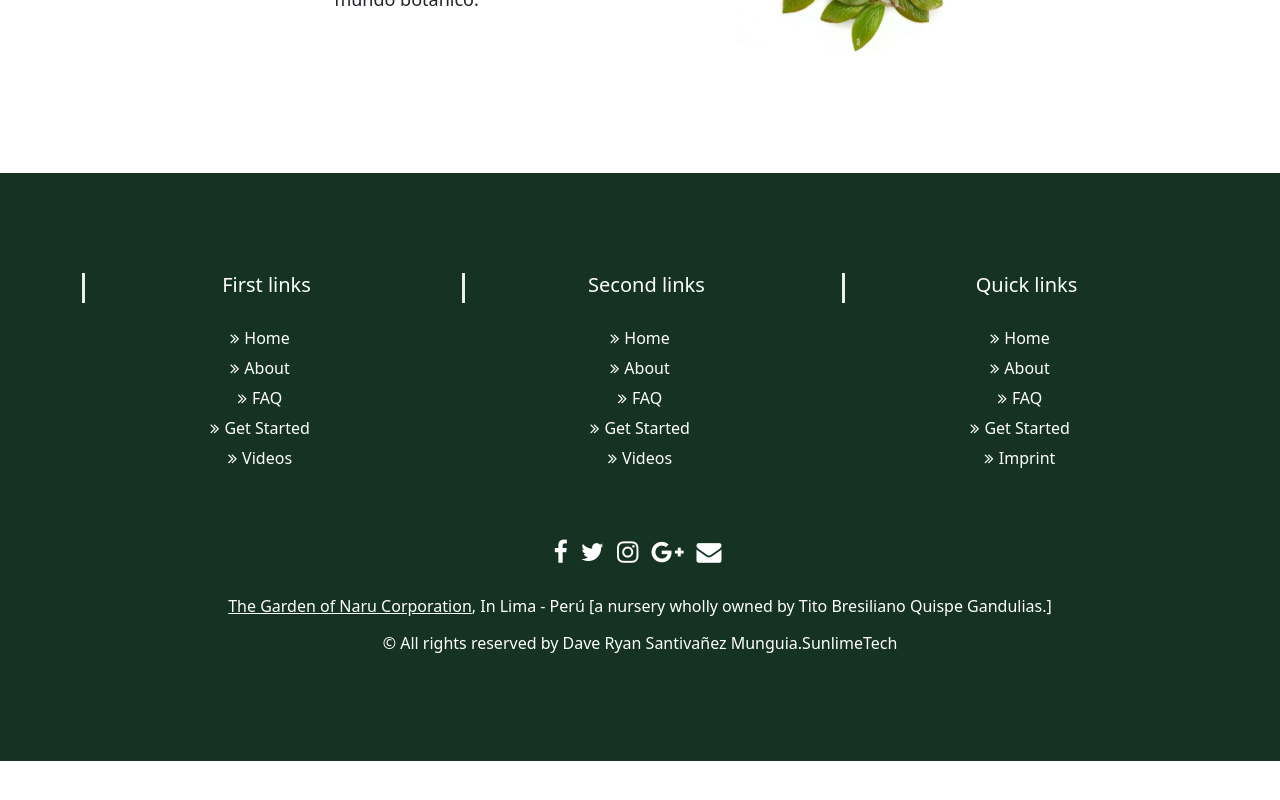
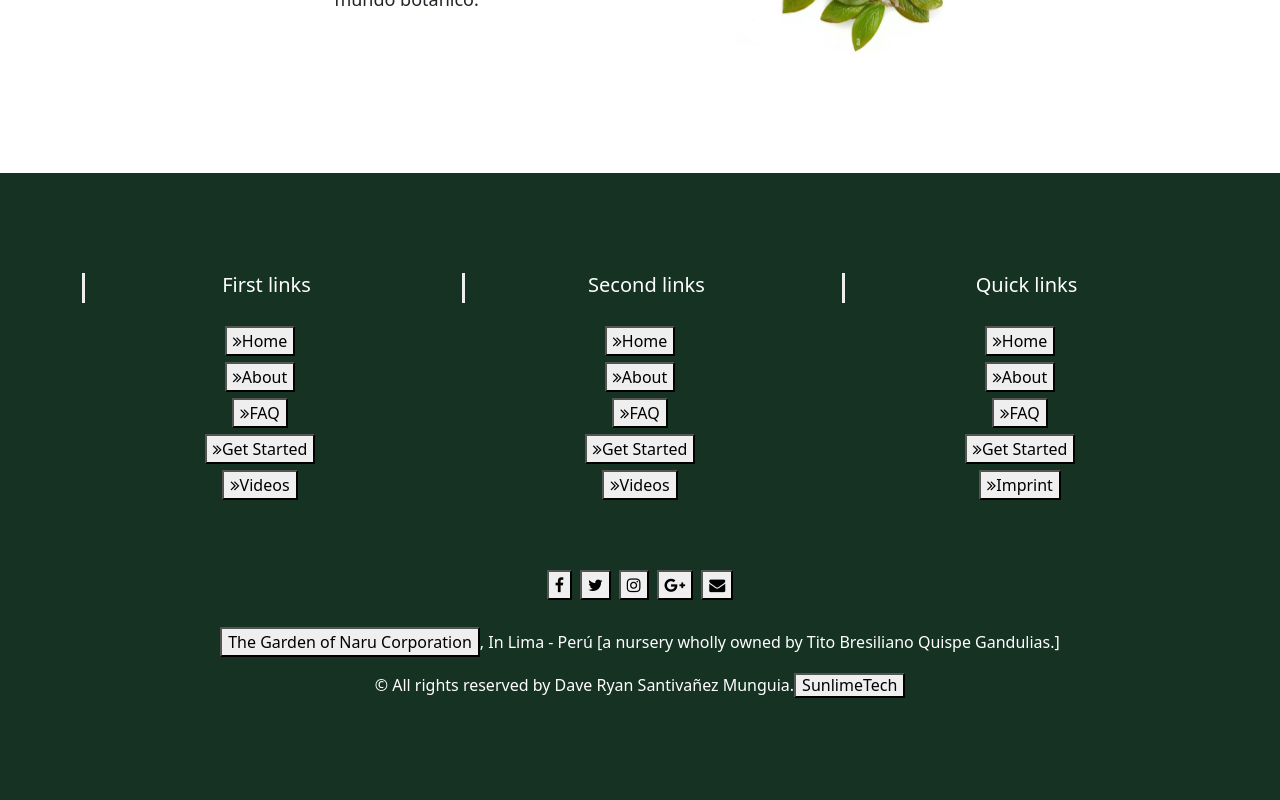
Before and after one commit to XxDavexXX/ReactJardinDeNaru, a React (Create React App) app: page /nosotros in a window 1280 px wide. Shown: the part 3912-4712 px from the top of the page. Before the commit the page ends 4673 px from the top, so only its background shows below. Built offline with nearby package versions, Linux system fonts and the light colour scheme.

Commit message:
progreso

```diff
--- a/src/components/ComprarPlantas.js
+++ b/src/components/ComprarPlantas.js
@@ -237,13 +237,6 @@ function ComprarPlantas() {
                                 <button className="btn btn-secondary dropdown-toggle btn_buscar_por titulo_buscar_por" type="button" data-bs-toggle="dropdown" aria-expanded="false">
                                     Filtrar por
                                 </button>
-                                <ul className="dropdown-menu">
-                                    <li><a href="#" className="dropdown-item">Relevancia</a></li>
-                                    <li><a href="#" className="dropdown-item">Nombre de la A a la Z</a></li>
-                                    <li><a href="#" className="dropdown-item">Nombre de la Z a la A</a></li>
-                                    <li><a href="#" className="dropdown-item">Precio: de más bajo a más alto</a></li>
-                                    <li><a href="#" className="dropdown-item">Precio: de más alto a más bajo</a></li>
-                                </ul>
 
                             </div>
                         </div>
--- a/src/components/Eventos.js
+++ b/src/components/Eventos.js
@@ -50,7 +50,7 @@ function Eventos() {
                                 </div>
 
                             </div>
-                            <a className="link_section_uno" href="#">Leer Más...</a>
+                            <button className="link_section_uno" href="#">Leer Más...</button>
                         </div>
                     </div>
                 </div>
--- a/src/components/Fotter.js
+++ b/src/components/Fotter.js
@@ -12,58 +12,58 @@ function Fotter() {
               <div className="col-xs-12 col-sm-4 col-md-4">
                 <h5>First links</h5>
                 <ul className="list-unstyled quick-links">
-                  <li><a href="#"><i className="fa fa-angle-double-right"></i>Home</a></li>
-                  <li><a href="#"><i className="fa fa-angle-double-right"></i>About</a></li>
-                  <li><a href="#"><i className="fa fa-angle-double-right"></i>FAQ</a></li>
-                  <li><a href="#"><i className="fa fa-angle-double-right"></i>Get Started</a></li>
-                  <li><a href="#"><i className="fa fa-angle-double-right"></i>Videos</a></li>
+                  <li><button ><i className="fa fa-angle-double-right"></i>Home</button></li>
+                  <li><button ><i className="fa fa-angle-double-right"></i>About</button></li>
+                  <li><button ><i className="fa fa-angle-double-right"></i>FAQ</button></li>
+                  <li><button ><i className="fa fa-angle-double-right"></i>Get Started</button></li>
+                  <li><button ><i className="fa fa-angle-double-right"></i>Videos</button></li>
                 </ul>
               </div>
               <div className="col-xs-12 col-sm-4 col-md-4">
                 <h5>Second links</h5>
                 <ul className="list-unstyled quick-links">
-                  <li><a href="#"><i className="fa fa-angle-double-right"></i>Home</a></li>
-                  <li><a href="#"><i className="fa fa-angle-double-right"></i>About</a></li>
-                  <li><a href="#"><i className="fa fa-angle-double-right"></i>FAQ</a></li>
-                  <li><a href="#"><i className="fa fa-angle-double-right"></i>Get Started</a></li>
-                  <li><a href="#"><i className="fa fa-angle-double-right"></i>Videos</a></li>
+                  <li><button ><i className="fa fa-angle-double-right"></i>Home</button></li>
+                  <li><button ><i className="fa fa-angle-double-right"></i>About</button></li>
+                  <li><button ><i className="fa fa-angle-double-right"></i>FAQ</button></li>
+                  <li><button ><i className="fa fa-angle-double-right"></i>Get Started</button></li>
+                  <li><button ><i className="fa fa-angle-double-right"></i>Videos</button></li>
                 </ul>
               </div>
               <div className="col-xs-12 col-sm-4 col-md-4">
                 <h5>Quick links</h5>
                 <ul className="list-unstyled quick-links">
-                  <li><a href="#"><i className="fa fa-angle-double-right"></i>Home</a></li>
-                  <li><a href="#"><i className="fa fa-angle-double-right"></i>About</a></li>
-                  <li><a href="#"><i className="fa fa-angle-double-right"></i>FAQ</a></li>
-                  <li><a href="#"><i className="fa fa-angle-double-right"></i>Get Started</a></li>
-                  <li><a href="https://wwwe.sunlimetech.com" title="Design and developed by"><i className="fa fa-angle-double-right"></i>Imprint</a></li>
+                  <li><button ><i className="fa fa-angle-double-right"></i>Home</button></li>
+                  <li><button ><i className="fa fa-angle-double-right"></i>About</button></li>
+                  <li><button ><i className="fa fa-angle-double-right"></i>FAQ</button></li>
+                  <li><button ><i className="fa fa-angle-double-right"></i>Get Started</button></li>
+                  <li><button title="Design and developed by"><i className="fa fa-angle-double-right"></i>Imprint</button></li>
                 </ul>
               </div>
             </div>
             <div className="row">
               <div className="col-xs-12 col-sm-12 col-md-12 mt-2 mt-sm-5">
                 <ul className="list-unstyled list-inline social text-center">
-                  <li className="list-inline-item"><a href="#"><i className="fa fa-facebook"></i></a></li>
-                  <li className="list-inline-item"><a href="#"><i className="fa fa-twitter"></i></a></li>
-                  <li className="list-inline-item"><a href="#"><i className="fa fa-instagram"></i></a></li>
-                  <li className="list-inline-item"><a href="#"><i className="fa fa-google-plus"></i></a></li>
-                  <li className="list-inline-item"><a href="#" target="_blank"><i className="fa fa-envelope"></i></a></li>
+                  <li className="list-inline-item"><button ><i className="fa fa-facebook"></i></button></li>
+                  <li className="list-inline-item"><button ><i className="fa fa-twitter"></i></button></li>
+                  <li className="list-inline-item"><button ><i className="fa fa-instagram"></i></button></li>
+                  <li className="list-inline-item"><button ><i className="fa fa-google-plus"></i></button></li>
+                  <li className="list-inline-item"><button  target="_blank"><i className="fa fa-envelope"></i></button></li>
                 </ul>
               </div>
             </div>
             <div className="row">
               <div className="col-xs-12 col-sm-12 col-md-12 mt-2 mt-sm-2 text-center text-white">
-                <p><u><a href="https://www.nationaltransaction.com/">The Garden of Naru Corporation</a></u>, In Lima - Perú [a nursery wholly owned by Tito Bresiliano Quispe Gandulias.]</p>
+                <p><u><button>The Garden of Naru Corporation</button></u>, In Lima - Perú [a nursery wholly owned by Tito Bresiliano Quispe Gandulias.]</p>
                 <p className="h6">
                   &copy; All rights reserved by Dave Ryan Santivañez Munguia.
-                  <a
+                  <button
                     className="text-green ml-2"
                     href="https://www.sunlimetech.com"
                     target="_blank"
                     rel="noopener noreferrer"
                   >
                     SunlimeTech
-                  </a>
+                  </button>
                 </p>
 
               </div>
--- a/src/components/Home.js
+++ b/src/components/Home.js
@@ -30,17 +30,17 @@ function Home() {
             <div className="primer_content">
               <div className="content-all">
                 <div className="content-carrousel">
-                  <figure><img src={planta_img1} /></figure>
-                  <figure><img src={planta_img1} /></figure>
-                  <figure><img src={planta_img2} /></figure>
-                  <figure><img src={planta_img3} /></figure>
-                  <figure><img src={planta_img4} /></figure>
-                  <figure><img src={planta_img5} /></figure>
-                  <figure><img src={planta_img6} /></figure>
-                  <figure><img src={planta_img7} /></figure>
-                  <figure><img src={planta_img8} /></figure>
-                  <figure><img src={planta_img9} /></figure>
-                </div>
+                  <figure><img alt="planta_imgs" src={planta_img1} /></figure>
+                  <figure><img alt="planta_imgs" src={planta_img1} /></figure>
+                  <figure><img alt="planta_imgs" src={planta_img2} /></figure>
+                  <figure><img alt="planta_imgs" src={planta_img3} /></figure>
+                  <figure><img alt="planta_imgs" src={planta_img4} /></figure>
+                  <figure><img alt="planta_imgs" src={planta_img5} /></figure>
+                  <figure><img alt="planta_imgs" src={planta_img6} /></figure>
+                  <figure><img alt="planta_imgs" src={planta_img7} /></figure>
+                  <figure><img alt="planta_imgs" src={planta_img8} /></figure>
+                  <figure><img alt="planta_imgs" src={planta_img9} /></figure>
+                </div> alt="planta_imgs"
               </div>
             </div>
 
--- a/src/components/Nosotros.js
+++ b/src/components/Nosotros.js
@@ -58,10 +58,6 @@ function Nosotros() {
                 </div>
             </div>
             <div className="contenedor_compromiso">
-                {/* <div className="contenido_compromiso">
-                    <img className="planta_compromiso" src={planta_compromiso}></img>
-                </div> */}
-
                 <div className="contenido_compromiso_cuatro_partes">
                     <div className="titulo_compromisos">Nuestros Compromisos</div>
                     <div className="secciones_compromisos">
```
Also changed, not shown: src/components/NavBar.js (+7 -14 lines).
